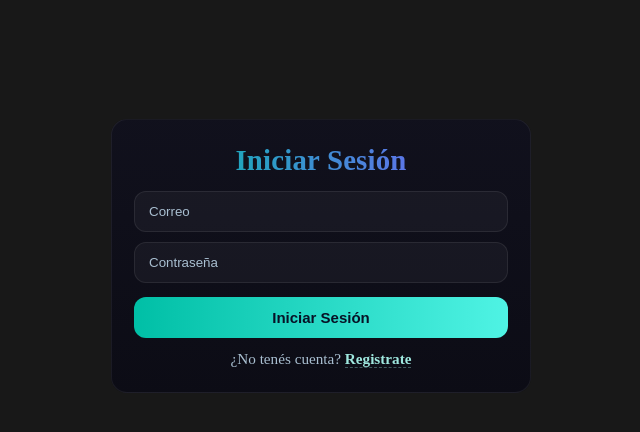
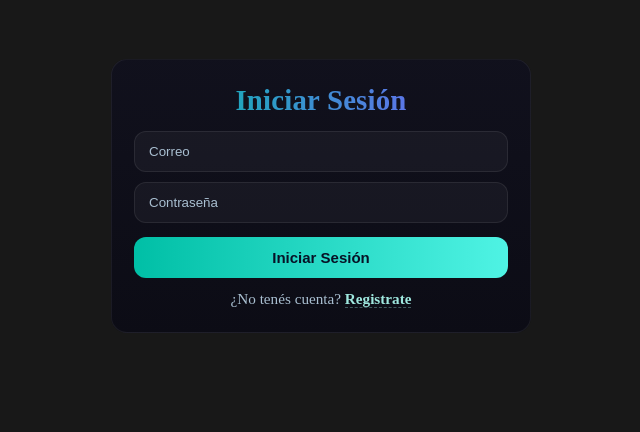
Before and after one commit to Lucasss1s/CodeReasonix, a React (Vite) app in the folder client/: page /login in a window 1280 px wide. Shown: the part 172-604 px from the top of the page, without its empty margins (319-959 px from the left). Built offline with nearby package versions, Linux system fonts and the light colour scheme; no server answers.

Commit message:
Solucion bug css global

```diff
--- a/client/src/index.css
+++ b/client/src/index.css
@@ -4,14 +4,9 @@
   box-sizing: border-box;
 }
 
-body {
-  margin: 0;
-  padding-top: 60px;
-}
-
 .index-container {
   min-height: calc(100vh - 64px);
-  padding: 2rem 1.5rem 3rem;
+  padding: 60px 1.5rem 3rem;
   max-width: 1150px;
   margin: 0 auto;
   color: #e5e7eb;
--- a/client/src/pages/pago/checkout.jsx
+++ b/client/src/pages/pago/checkout.jsx
@@ -148,6 +148,7 @@ export default function Checkout() {
   // helpers UI
   const ahora = new Date();
   const vence = sus?.periodo_fin ? new Date(sus.periodo_fin) : null;
+  // eslint-disable-next-line
   const estaActivaHoy = vence && vence > ahora;
   const puedeRenovar = !sus || sus.estado === "inactivo" || (sus.periodo_fin && new Date(sus.periodo_fin) <= ahora);
 
--- a/client/src/pages/usuarios/login.jsx
+++ b/client/src/pages/usuarios/login.jsx
@@ -35,8 +35,8 @@ export default function Login() {
         let dataError = null;
         try {
           dataError = await res.json();
-        } catch (_) {
-        }
+        // eslint-disable-next-line
+        } catch (_) {}
 
         const msg =
           dataError?.error ||
```
